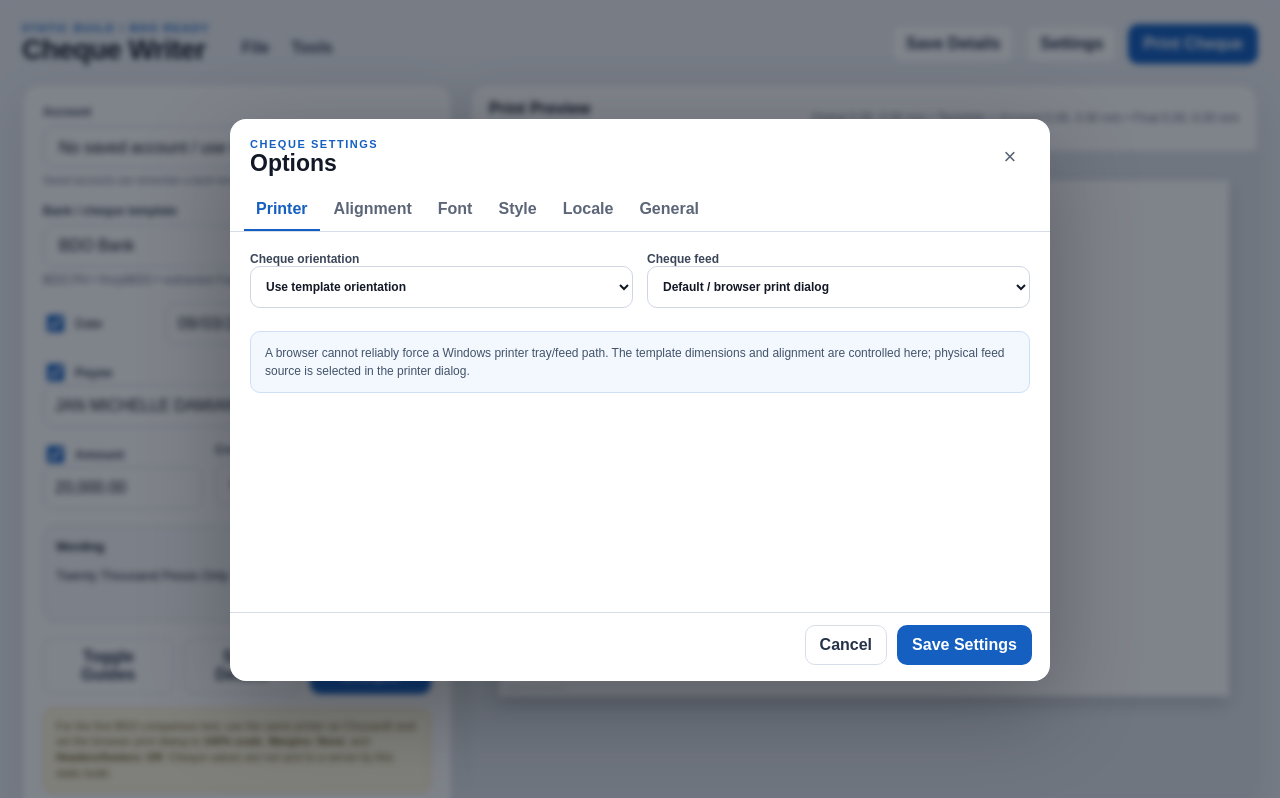
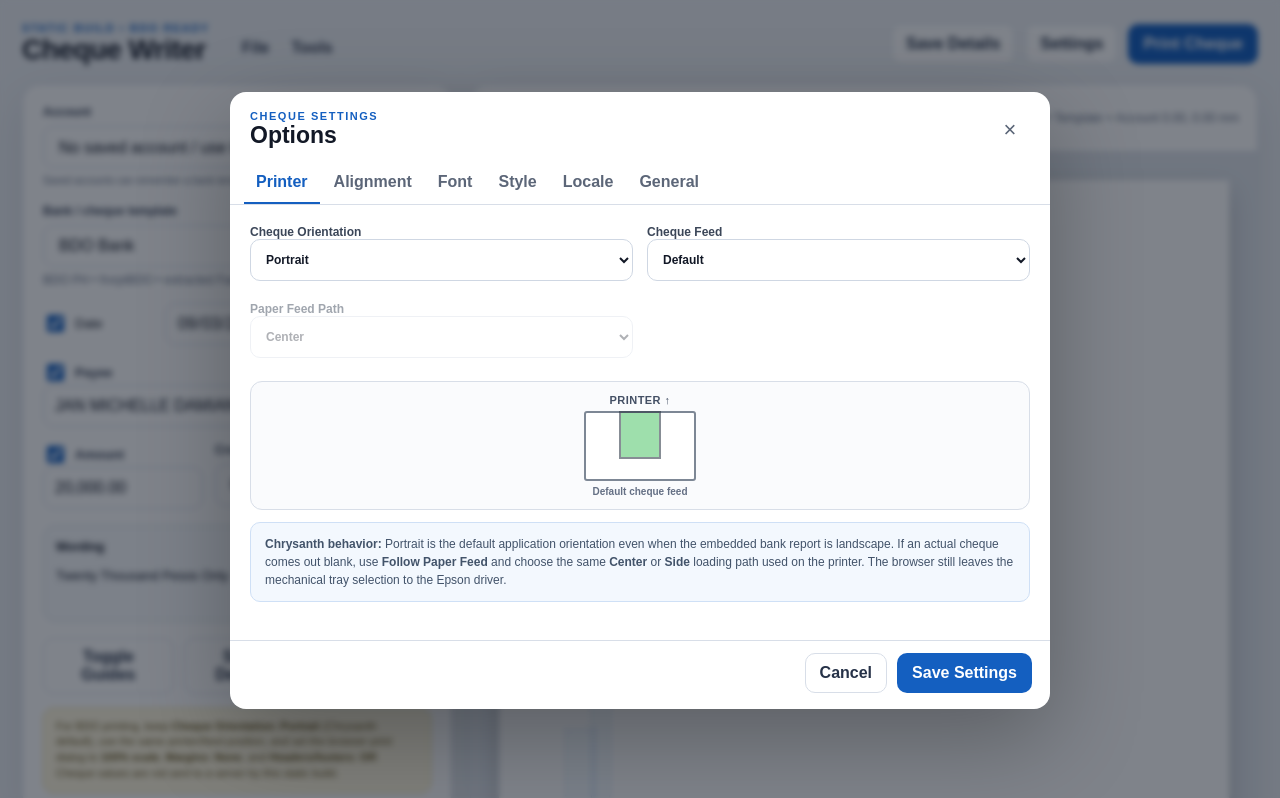
Before and after one commit to kiowoyo21-eng/chqwrt, a plain HTML site: page index.html in a window 1280 px wide. Both pictures are taken after a click on the button "Settings". Shown: the top 798 px of the page. Drawn offline with Linux system fonts and the light colour scheme.

Commit message:
Add files via upload

```diff
--- a/app.js
+++ b/app.js
@@ -19,8 +19,9 @@ let showGuidesTransient = null;
 let resizeTimer = null;
 
 const defaultSettings = () => ({
-  orientation: 'template',
+  orientation: 'portrait',
   feed: 'default',
+  paperFeedPath: 'center',
   xDirection: 'right',
   xPixels: 0,
   yDirection: 'down',
@@ -46,11 +47,17 @@ function safeLoadSettings() {
     const raw = localStorage.getItem(SETTINGS_KEY);
     if (!raw) return defaultSettings();
     const parsed = JSON.parse(raw);
-    return {
+    const merged = {
       ...defaultSettings(),
       ...parsed,
       templateOffsets: parsed && parsed.templateOffsets && typeof parsed.templateOffsets === 'object' ? parsed.templateOffsets : {}
     };
+    // Migration from early test builds: Chrysanth's application-level default
+    // is Portrait even though the embedded FastReport cheque canvas is landscape.
+    if (merged.orientation === 'template') merged.orientation = 'portrait';
+    if (merged.feed === 'manual') merged.feed = 'default';
+    if (!['center','side'].includes(merged.paperFeedPath)) merged.paperFeedPath = 'center';
+    return merged;
   } catch (_) {
     return defaultSettings();
   }
@@ -88,7 +95,7 @@ function cacheElements() {
     'templateSelect','templateMeta','dateEnabled','dateInput','payeeEnabled','payeeInput','clearPayeeBtn',
     'amountEnabled','amountInput','crossingSelect','wordingLocale','wordingPreview','previewGuidesBtn','printBtn',
     'printBtnTop','settingsBtn','previewViewport','sheet','printLayer','previewSize','offsetReadout','settingsModal',
-    'orientationSetting','feedSetting','xDirection','xPixels','yDirection','yPixels','shiftAcPayee',
+    'orientationSetting','feedSetting','paperFeedPathSetting','feedPathGroup','printerFeedGuide','xDirection','xPixels','yDirection','yPixels','shiftAcPayee',
     'templateOffsetX','templateOffsetY','fontSetting','payeePrefix','payeeSuffix','longPayee','amountPrefix',
     'amountSuffix','uppercaseWording','andStyle','dateFormat','showGuidesSetting','rememberInputsSetting',
     'resetSettingsBtn','saveSettingsBtn'
@@ -177,6 +184,8 @@ function bindEvents() {
 
   [els.printBtn, els.printBtnTop].forEach(btn => btn.addEventListener('click', printCheque));
   els.settingsBtn.addEventListener('click', openSettings);
+  els.feedSetting.addEventListener('change', updatePrinterSettingsUi);
+  els.paperFeedPathSetting.addEventListener('change', updatePrinterSettingsUi);
   document.querySelectorAll('[data-close-settings]').forEach(el => el.addEventListener('click', closeSettings));
   document.querySelectorAll('.tab').forEach(tab => tab.addEventListener('click', () => activateTab(tab.dataset.tab)));
   els.saveSettingsBtn.addEventListener('click', commitSettings);
@@ -187,6 +196,22 @@ function bindEvents() {
     resizeTimer = setTimeout(scalePreview, 80);
   });
   window.addEventListener('afterprint', scalePreview);
+}
+
+function updatePrinterSettingsUi() {
+  if (!els.feedSetting || !els.paperFeedPathSetting) return;
+  const follow = els.feedSetting.value === 'follow-paper';
+  els.paperFeedPathSetting.disabled = !follow;
+  if (els.feedPathGroup) els.feedPathGroup.classList.toggle('is-disabled', !follow);
+  if (els.printerFeedGuide) {
+    const path = els.paperFeedPathSetting.value === 'side' ? 'side' : 'center';
+    els.printerFeedGuide.dataset.path = path;
+    els.printerFeedGuide.dataset.feed = follow ? 'follow' : 'default';
+    const text = els.printerFeedGuide.querySelector('.feed-guide-text');
+    if (text) text.textContent = follow
+      ? `Follow Paper Feed • ${path === 'side' ? 'Side' : 'Center'} path`
+      : 'Default cheque feed';
+  }
 }
 
 function activateTab(name) {
@@ -207,6 +232,8 @@ function closeSettings() {
 function loadSettingsForm() {
   els.orientationSetting.value = settings.orientation;
   els.feedSetting.value = settings.feed;
+  els.paperFeedPathSetting.value = settings.paperFeedPath || 'center';
+  updatePrinterSettingsUi();
   els.xDirection.value = settings.xDirection;
   els.xPixels.value = settings.xPixels;
   els.yDirection.value = settings.yDirection;
@@ -240,6 +267,7 @@ function commitSettings() {
     ...settings,
     orientation: els.orientationSetting.value,
     feed: els.feedSetting.value,
+    paperFeedPath: els.paperFeedPathSetting.value,
     xDirection: els.xDirection.value,
     xPixels: clampNumber(els.xPixels.value, 0, 500, 0),
     yDirection: els.yDirection.value,
@@ -297,11 +325,57 @@ function templateOffsetsMm() {
 }
 
 function actualPage(template) {
-  let width = Number(template.page.widthMm);
-  let height = Number(template.page.heightMm);
-  if (settings.orientation === 'portrait' && width > height) [width,height] = [height,width];
-  if (settings.orientation === 'landscape' && height > width) [width,height] = [height,width];
-  return {width,height};
+  const tw = Number(template.page.widthMm);
+  const th = Number(template.page.heightMm);
+  const templateLandscape = tw >= th;
+  const targetPortrait = settings.orientation !== 'landscape';
+
+  if (targetPortrait) {
+    return {
+      width: Math.min(tw, th),
+      height: Math.max(tw, th),
+      rotation: templateLandscape ? -90 : 0,
+      templateWidth: tw,
+      templateHeight: th
+    };
+  }
+  return {
+    width: Math.max(tw, th),
+    height: Math.min(tw, th),
+    rotation: templateLandscape ? 0 : 90,
+    templateWidth: tw,
+    templateHeight: th
+  };
+}
+
+function applyPrintLayerGeometry(page) {
+  const tw = page.templateWidth;
+  const th = page.templateHeight;
+  const layer = els.printLayer;
+  layer.style.inset = 'auto';
+  layer.style.right = 'auto';
+  layer.style.bottom = 'auto';
+  layer.style.width = `${tw}mm`;
+  layer.style.height = `${th}mm`;
+  layer.style.transformOrigin = '0 0';
+
+  // This reproduces Chrysanth's application-level Portrait mode: the bank
+  // report remains in its extracted landscape coordinate system and the whole
+  // report is rotated counter-clockwise onto an A4 portrait page. All items,
+  // including OR-BEARER X marks and crossing lines, stay in one transform.
+  if (page.rotation === -90) {
+    layer.style.left = '0mm';
+    layer.style.top = `${tw}mm`;
+    layer.style.transform = 'rotate(-90deg)';
+  } else if (page.rotation === 90) {
+    layer.style.left = `${th}mm`;
+    layer.style.top = '0mm';
+    layer.style.transform = 'rotate(90deg)';
+  } else {
+    layer.style.left = '0mm';
+    layer.style.top = '0mm';
+    layer.style.transform = 'none';
+  }
 }
 
 function setDynamicPageStyle(width, height) {
@@ -323,6 +397,7 @@ function render() {
   els.sheet.style.width = `${page.width}mm`;
   els.sheet.style.height = `${page.height}mm`;
   els.printLayer.textContent = '';
+  applyPrintLayerGeometry(page);
   setDynamicPageStyle(page.width, page.height);
 
   const globalOffset = signedGlobalOffsetsMm();
@@ -406,7 +481,8 @@ function render() {
   els.previewSize.textContent = `${page.width.toFixed(2)} × ${page.height.toFixed(2)} mm`;
   const finalX = templateOffset.x + globalOffset.x;
   const finalY = templateOffset.y + globalOffset.y;
-  els.offsetReadout.textContent = `Global ${globalOffset.x.toFixed(2)}, ${globalOffset.y.toFixed(2)} mm • Template + Account ${templateOffset.x.toFixed(2)}, ${templateOffset.y.toFixed(2)} mm • Final ${finalX.toFixed(2)}, ${finalY.toFixed(2)} mm`;
+  const feedLabel = settings.feed === 'follow-paper' ? `Follow Paper Feed / ${settings.paperFeedPath === 'side' ? 'Side' : 'Center'}` : 'Default Feed';
+  els.offsetReadout.textContent = `${settings.orientation === 'landscape' ? 'Landscape' : 'Portrait'} • ${feedLabel} • Global ${globalOffset.x.toFixed(2)}, ${globalOffset.y.toFixed(2)} mm • Template + Account ${templateOffset.x.toFixed(2)}, ${templateOffset.y.toFixed(2)} mm`;
   els.wordingPreview.textContent = amountWords || 'Enter an amount to generate cheque wording.';
   els.wordingLocale.textContent = `English • ${settings.andStyle === 'uk' ? 'UK' : 'US'} style`;
   scalePreview();
--- a/index.html
+++ b/index.html
@@ -116,7 +116,7 @@
         </div>
 
         <div class="print-note">
-          For the first BDO comparison test, use the same printer as Chrysanth and set the browser print dialog to <strong>100% scale</strong>, <strong>Margins: None</strong>, and <strong>Headers/footers: Off</strong>. Cheque values are not sent to a server by this static build.
+          For BDO printing, keep <strong>Cheque Orientation: Portrait</strong> (Chrysanth default), use the same printer/feed position, and set the browser print dialog to <strong>100% scale</strong>, <strong>Margins: None</strong>, and <strong>Headers/footers: Off</strong>. Cheque values are not sent to a server by this static build.
         </div>
       </aside>
 
@@ -161,21 +161,31 @@
       <div class="tab-body">
         <section class="tab-pane active" data-pane="printer">
           <div class="settings-grid">
-            <label>Cheque orientation
+            <label>Cheque Orientation
               <select id="orientationSetting">
-                <option value="template">Use template orientation</option>
                 <option value="portrait">Portrait</option>
                 <option value="landscape">Landscape</option>
               </select>
             </label>
-            <label>Cheque feed
+            <label>Cheque Feed
               <select id="feedSetting">
-                <option value="default">Default / browser print dialog</option>
-                <option value="manual">Manual / rear feed (select in printer dialog)</option>
+                <option value="default">Default</option>
+                <option value="follow-paper">Follow Paper Feed</option>
+              </select>
+            </label>
+            <label id="feedPathGroup">Paper Feed Path
+              <select id="paperFeedPathSetting">
+                <option value="center">Center</option>
+                <option value="side">Side</option>
               </select>
             </label>
           </div>
-          <div class="info-box">A browser cannot reliably force a Windows printer tray/feed path. The template dimensions and alignment are controlled here; physical feed source is selected in the printer dialog.</div>
+          <div id="printerFeedGuide" class="printer-feed-guide" data-path="center" data-feed="default">
+            <div class="feed-printer">PRINTER ↑</div>
+            <div class="feed-paper"><span></span></div>
+            <div class="feed-guide-text">Default cheque feed</div>
+          </div>
+          <div class="info-box"><strong>Chrysanth behavior:</strong> Portrait is the default application orientation even when the embedded bank report is landscape. If an actual cheque comes out blank, use <strong>Follow Paper Feed</strong> and choose the same <strong>Center</strong> or <strong>Side</strong> loading path used on the printer. The browser still leaves the mechanical tray selection to the Epson driver.</div>
         </section>
 
         <section class="tab-pane" data-pane="alignment">
--- a/styles.css
+++ b/styles.css
@@ -57,7 +57,7 @@ input:focus, select:focus { border-color: #6ea4e5; box-shadow: 0 0 0 3px rgba(20
 .print-note { margin-top: 14px; border-radius: 10px; background: #fff7df; border: 1px solid #ecd99d; padding: 10px 12px; color: #65531e; font-size: 11px; line-height: 1.45; }
 .preview-viewport { background: #dfe4eb; padding: 28px; overflow: hidden; position: relative; min-height: 650px; }
 .sheet { position: relative; background: #fff; transform-origin: top left; box-shadow: 0 12px 28px rgba(0,0,0,.18); overflow: hidden; }
-.print-layer { position: absolute; inset: 0; }
+.print-layer { position: absolute; inset: 0; transform-origin: 0 0; }
 .print-element { position: absolute; white-space: pre; color: #000; line-height: 1.05; transform-origin: left top; }
 .print-element.wrap { white-space: normal; overflow: hidden; }
 .print-element.clip { overflow: hidden; }
@@ -99,6 +99,19 @@ input:focus, select:focus { border-color: #6ea4e5; box-shadow: 0 0 0 3px rgba(20
   .modal { padding: 8px; }
   .modal-card { width: 100%; max-height: 96vh; }
 }
+
+
+/* Chrysanth-style printer feed controls. The drawing is a schematic only; it
+   mirrors the Center/Side choices embedded in the original Options dialog. */
+#feedPathGroup.is-disabled { opacity: .48; }
+.printer-feed-guide { margin-top: 12px; display:grid; justify-items:center; gap:5px; padding:12px; border:1px solid var(--border); border-radius:12px; background:#fafbfd; }
+.feed-printer { font-size:11px; font-weight:800; letter-spacing:.04em; color:#445065; }
+.feed-paper { position:relative; width:112px; height:70px; border:2px solid #7d8795; border-radius:3px; background:#fff; }
+.feed-paper span { position:absolute; top:-2px; width:42px; height:48px; background:#50c66a; border:2px solid #26313f; }
+.printer-feed-guide[data-path="center"] .feed-paper span { left:50%; transform:translateX(-50%); }
+.printer-feed-guide[data-path="side"] .feed-paper span { right:-2px; }
+.printer-feed-guide[data-feed="default"] .feed-paper span { left:50%; right:auto; transform:translateX(-50%); opacity:.55; }
+.feed-guide-text { font-size:10px; color:var(--muted); font-weight:700; }
 
 @media print {
   html, body { margin: 0 !important; padding: 0 !important; background: #fff !important; }
```
Also changed, not shown: README.txt.
